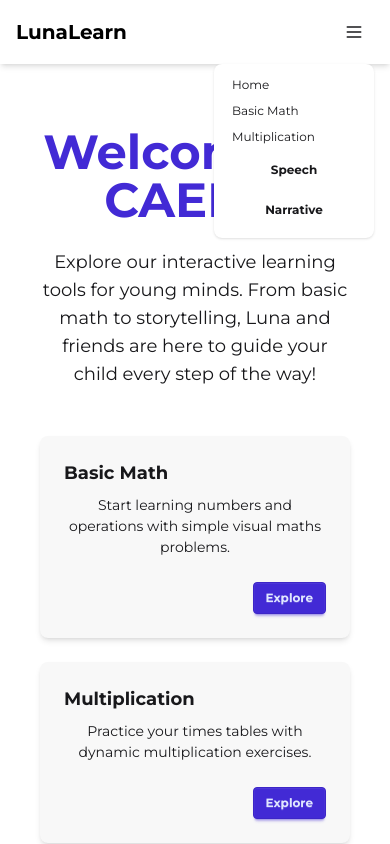
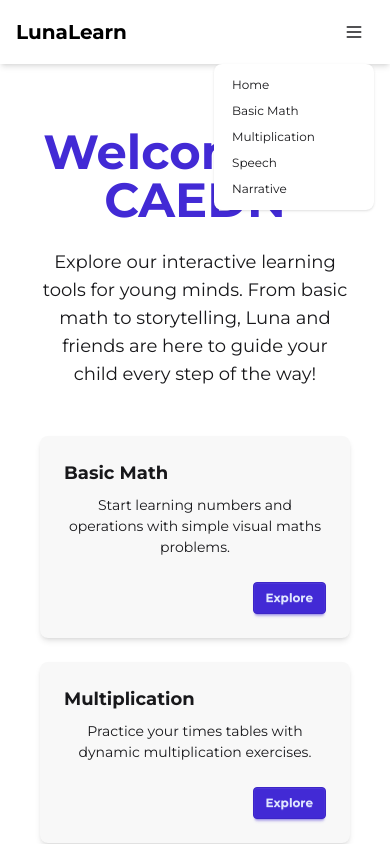
Before and after one commit to jcicaro/caedn-ts, a React (Vite) app: page / in a window 390 px wide. Both pictures are taken after a click on the label 354 px from the left and 32 px from the top of the page. Shown: the top 844 px of the page. Built offline with nearby package versions, Linux system fonts and the light colour scheme; no server answers.

Commit message:
fix navbar

```diff
--- a/src/components/Navbar.tsx
+++ b/src/components/Navbar.tsx
@@ -58,8 +58,8 @@ export default function Navbar() {
           <li><Link to="/">Home</Link></li>
           <li><Link to="/basicmath">Basic Math</Link></li>
           <li><Link to="/multiplication">Multiplication</Link></li>
-          <li><Link to="/lunaspeech" className="btn btn-ghost">Speech</Link></li>
-          <li><Link to="/lunanarrative" className="btn btn-ghost">Narrative</Link></li>
+          <li><Link to="/lunaspeech">Speech</Link></li>
+          <li><Link to="/lunanarrative">Narrative</Link></li>
         </ul>
       </div>
 
```
